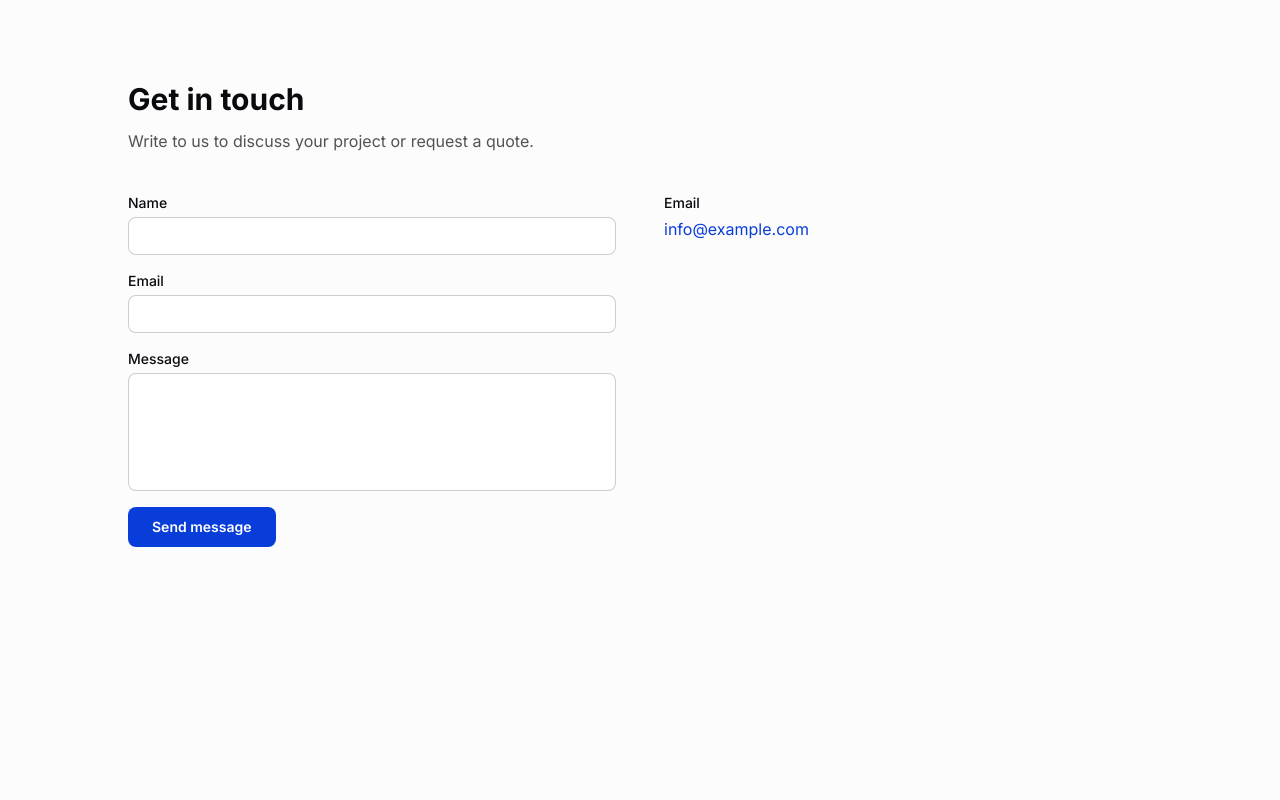
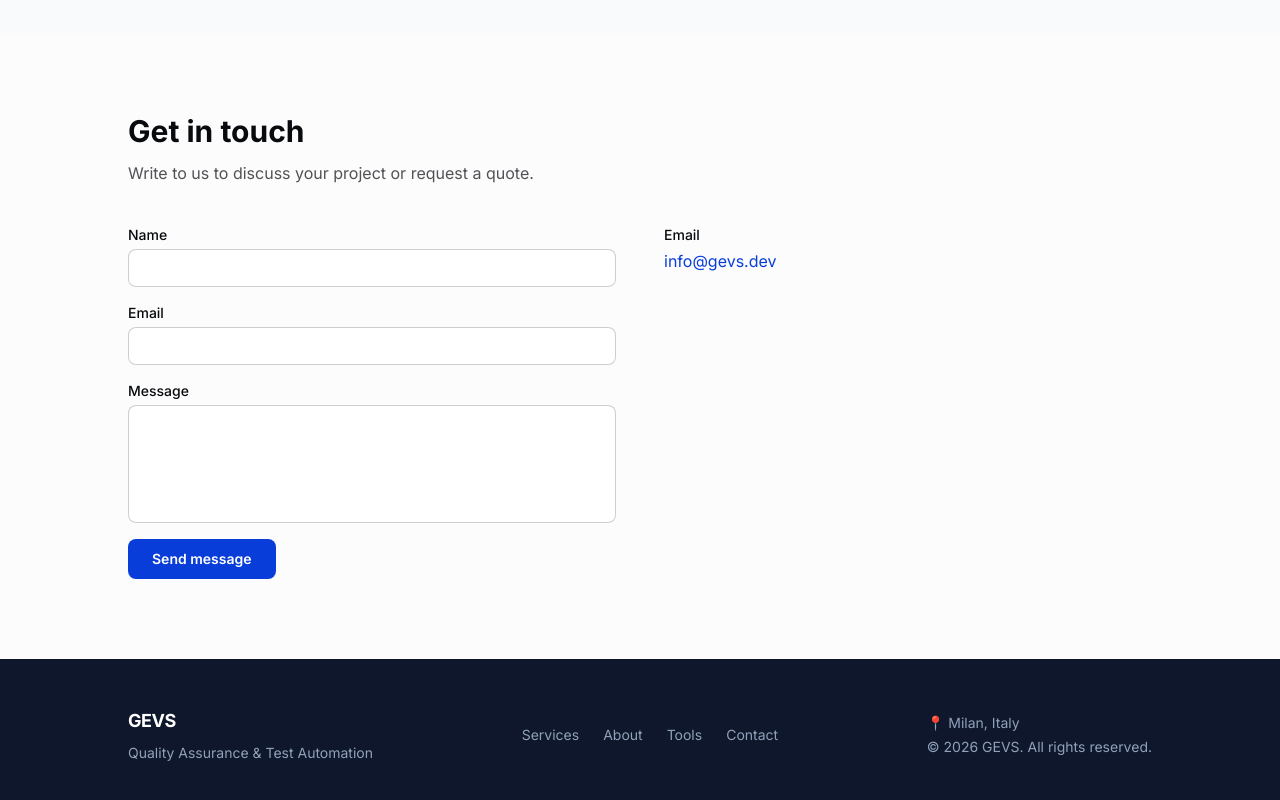
Before and after one commit to gevs-devs/gevs-devs-website, a Next.js app: page /en in a window 1280 px wide. Shown: the part 2519-3319 px from the top of the page. Before the commit the page ends 3146 px from the top, so only its background shows below. Built offline with nearby package versions, Linux system fonts and the light colour scheme.

Commit message:
feat: add footer, About GEVS label, Milan location, and update domain to gevs.dev

```diff
--- a/app/[locale]/layout.tsx
+++ b/app/[locale]/layout.tsx
@@ -11,7 +11,7 @@ const inter = Inter({
 })
 
 export const metadata: Metadata = {
-  metadataBase: new URL('https://example.com'),
+  metadataBase: new URL('https://gevs.dev'),
   title: 'GEVS — Quality Assurance & Test Automation',
   description: 'Modern QA partner combining deep automation expertise with AI-driven quality improvement.',
 }
--- a/app/[locale]/page.tsx
+++ b/app/[locale]/page.tsx
@@ -6,6 +6,7 @@ import ServicesSection from '@/components/sections/ServicesSection'
 import AboutSection from '@/components/sections/AboutSection'
 import TechStackSection from '@/components/sections/TechStackSection'
 import ContactSection from '@/components/sections/ContactSection'
+import Footer from '@/components/layout/Footer'
 
 export const metadata: Metadata = {
   title: 'GEVS — Quality Assurance & Test Automation',
@@ -33,6 +34,7 @@ export default async function LocalePage({
         <TechStackSection />
         <ContactSection locale={locale} />
       </main>
+      <Footer />
     </>
   )
 }
--- /dev/null
+++ b/components/layout/Footer.tsx
@@ -0,0 +1,33 @@
+// gevs-site/components/layout/Footer.tsx
+// Server Component — NO 'use client'
+export default function Footer() {
+  const year = new Date().getFullYear()
+
+  return (
+    <footer className="bg-slate-900 text-slate-400 px-6 py-12">
+      <div className="max-w-5xl mx-auto flex flex-col md:flex-row items-start md:items-center justify-between gap-8">
+        {/* Brand */}
+        <div className="flex flex-col gap-2">
+          <span className="text-white font-bold text-lg tracking-tight">GEVS</span>
+          <span className="text-sm">Quality Assurance & Test Automation</span>
+        </div>
+
+        {/* Nav links */}
+        <nav aria-label="Footer navigation">
+          <ul className="flex flex-wrap gap-6 text-sm">
+            <li><a href="#services" className="hover:text-white transition-colors">Services</a></li>
+            <li><a href="#about" className="hover:text-white transition-colors">About</a></li>
+            <li><a href="#tech" className="hover:text-white transition-colors">Tools</a></li>
+            <li><a href="#contact" className="hover:text-white transition-colors">Contact</a></li>
+          </ul>
+        </nav>
+
+        {/* Location & copyright */}
+        <div className="flex flex-col gap-1 text-sm">
+          <span>📍 Milan, Italy</span>
+          <span>© {year} GEVS. All rights reserved.</span>
+        </div>
+      </div>
+    </footer>
+  )
+}
--- a/components/sections/AboutSection.tsx
+++ b/components/sections/AboutSection.tsx
@@ -11,6 +11,7 @@ export default function AboutSection() {
       <div className="max-w-4xl mx-auto">
         {/* Mission */}
         <div className="mb-16">
+          <p className="text-sm font-semibold text-brand uppercase tracking-widest mb-3">About GEVS</p>
           <h2 className="text-3xl md:text-4xl font-bold text-ink tracking-tight mb-6">
             {aboutContent.mission.headline}
           </h2>
--- a/lib/content/i18n.ts
+++ b/lib/content/i18n.ts
@@ -26,7 +26,7 @@ export const siteContent: Record<Locale, {
       sending: 'Sending…',
       successMessage: "Message sent! We'll get back to you soon.",
       errorMessage: 'Failed to send. Please try again.',
-      directEmail: 'info@example.com',
+      directEmail: 'info@gevs.dev',
       linkedinLabel: 'LinkedIn',
     },
   },
```
